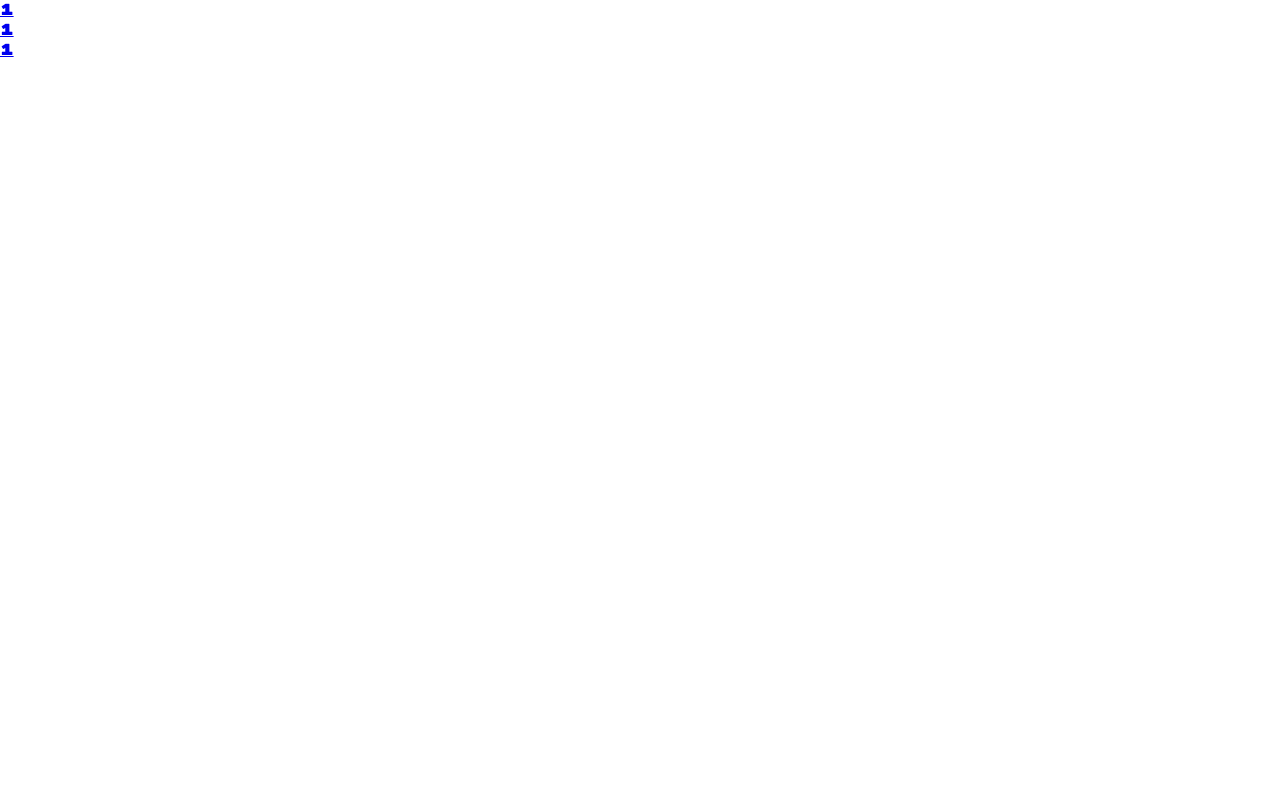
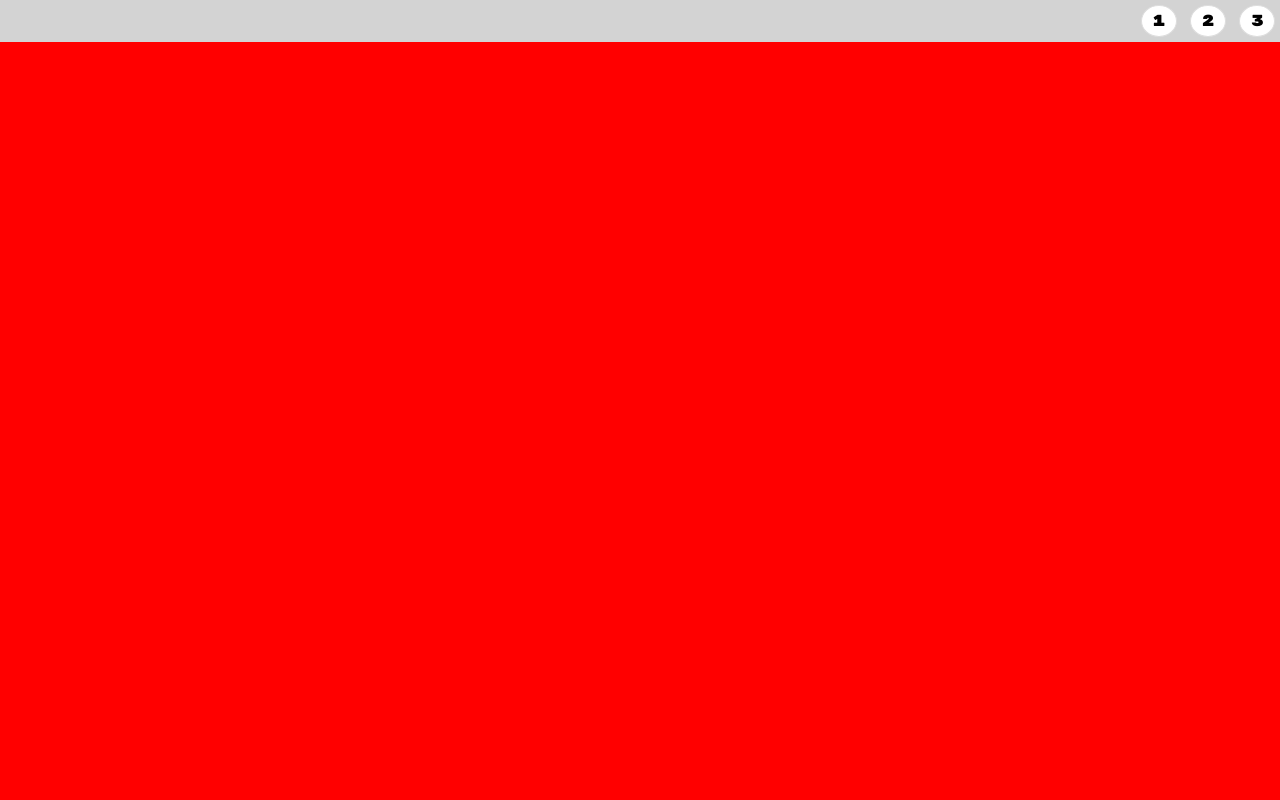
Before and after one commit to a-benvenuti/htmlcss-shoes, a plain HTML site: page index.html in a window 1280 px wide. Shown: the top 800 px of the page. Drawn offline with Linux system fonts and the light colour scheme.

Commit message:
Aggiunto Navbar

```diff
--- a/css/style.css
+++ b/css/style.css
@@ -8,3 +8,41 @@
 body{
   font-family: 'Rubik Mono One', sans-serif;
 }
+/* NAVBAR */
+header{
+  position: fixed;
+  top: 0px;
+  right: 0px;
+  z-index: 100;
+  padding: 5px;
+  width: 100%;
+  text-align: right;
+  background-color: lightgrey;
+}
+nav li{
+  display: inline-block;
+  vertical-align: middle;
+  padding: 5px 10px 5px 10px;
+  background-color: white;
+  border: 1px solid #ddd;
+  border-radius: 50%;
+}
+nav a{
+  text-decoration: none;
+  color: black;
+}
+/* /NAVBAR */
+/* CORPO DELLA PAGINA */
+section{
+  height: 100vh;
+}
+#section-1{
+  background-color: red;
+}
+#section-2{
+  background-color: green;
+}
+#section-3{
+  background-color: yellow;
+}
+/* /CORPO DELLA PAGINA */
--- a/index.html
+++ b/index.html
@@ -18,8 +18,8 @@
       <nav>
         <ul>
           <li><a href="section-1">1</a></li>
-          <li><a href="section-2">1</a></li>
-          <li><a href="section-3">1</a></li>
+          <li><a href="section-2">2</a></li>
+          <li><a href="section-3">3</a></li>
         </ul>
       </nav>
     </header>
@@ -32,13 +32,13 @@
           <h2></h2>
         </div>
       </section>
-      <section id="section-1">
+      <section id="section-2">
         <div class="centered">
           <img src="" alt="">
           <h2></h2>
         </div>
       </section>
-      <section id="section-1">
+      <section id="section-3">
         <div class="centered">
           <img src="" alt="">
           <h2></h2>
```
